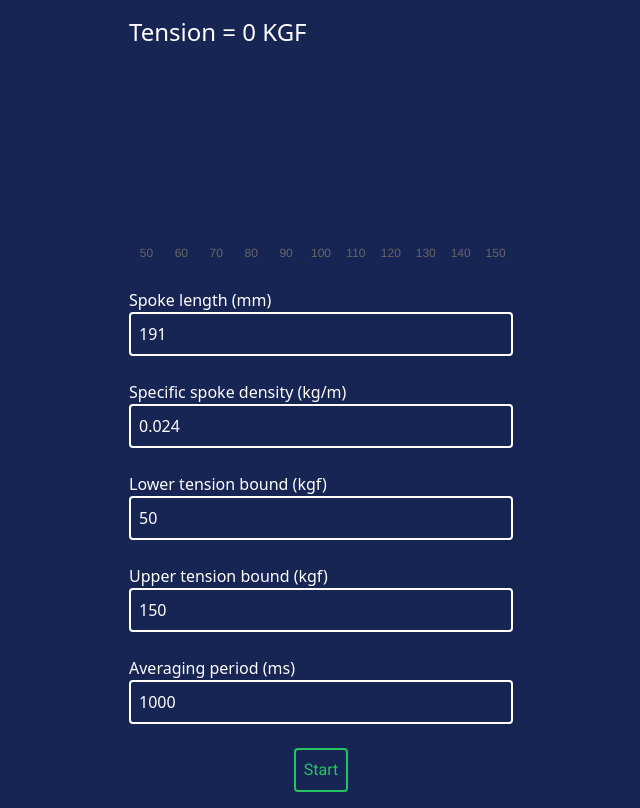
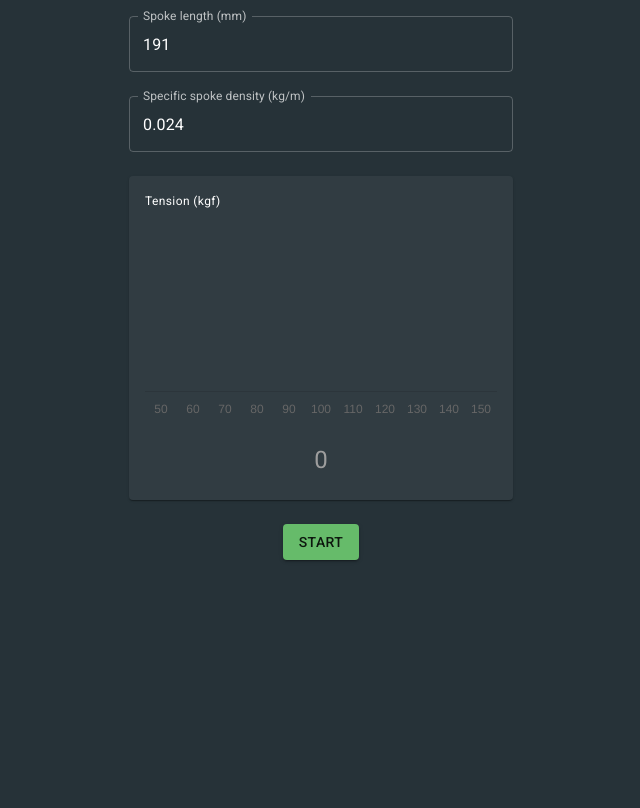
Before and after one commit to eyshella/bicycle-spoke-tension-meter, a Next.js app: page / in a window 1280 px wide. Shown: the whole page, without its empty margins (319-959 px from the left). Built offline with nearby package versions, Linux system fonts and the light colour scheme.

Commit message:
apply mui to part

```diff
--- a/package.json
+++ b/package.json
@@ -12,6 +12,7 @@
     "@emotion/react": "11.13.3",
     "@emotion/styled": "11.13.0",
     "@mui/material": "6.0.2",
+    "@mui/icons-material": "6.0.2",
     "chart.js": "4.4.4",
     "classnames": "2.5.1",
     "events": "3.3.0",
--- a/src/app/layout.tsx
+++ b/src/app/layout.tsx
@@ -24,7 +24,7 @@ export default function RootLayout({
       <link rel="icon" type="image/png" sizes="16x16" href="/favicon-16x16.png"/>
       <link rel="manifest" href="/site.webmanifest"/>
     </head>
-    <body className={classNames(font.className, 'bg-blue-950')}>{children}</body>
+    <body className={classNames(font.className, 'bg-blueGrey-900')}>{children}</body>
     </html>
   );
 }
--- a/src/app/view.tsx
+++ b/src/app/view.tsx
@@ -2,6 +2,9 @@
 import {memo, useEffect, useMemo, useRef} from "react";
 import {ceil, floor, forOwn, groupBy, mean, round} from "lodash";
 import Chart from 'chart.js/auto';
+import Button from '@mui/material/Button';
+import {blueGrey, deepOrange, green, grey, lightGreen, teal} from "@mui/material/colors";
+import {Card, CardContent, CardHeader, createTheme, TextField, ThemeProvider, Typography} from "@mui/material";
 
 const MIN_DB = -150
 const CHART_X_TICKS_AMOUNT = 10
@@ -28,6 +31,17 @@ type Props = {
     onStop: () => void
     amplitudeDeviationReliable: boolean
 }
+
+const darkTheme = createTheme({
+    palette: {
+        mode: 'dark',
+        primary: grey,
+        error: deepOrange,
+        background: {
+            paper: blueGrey[900],
+        }
+    }
+})
 
 export const HomePageView = memo((props: Props) => {
     const {
@@ -116,9 +130,9 @@ export const HomePageView = memo((props: Props) => {
     const barColors = useMemo(
         () => bars.map(([tension]) => amplitudeDeviationReliable
             ? ceil(tension) === ceil(tension_KGF) || floor(tension) === floor(tension_KGF)
-                ? 'green'
-                : 'blue'
-            : 'blue'
+                ? green['400']
+                : blueGrey[200]
+            : blueGrey[200]
         ),
         [bars, tension_KGF, amplitudeDeviationReliable]
     )
@@ -132,7 +146,7 @@ export const HomePageView = memo((props: Props) => {
             labels: bars.map(([frequency]) => frequency),
             datasets: [
                 {
-                    data: bars.map(([,amplitude]) => amplitude-MIN_DB),
+                    data: bars.map(([, amplitude]) => amplitude - MIN_DB),
                     backgroundColor: barColors,
                     barThickness: 'flex'
                 },
@@ -142,11 +156,91 @@ export const HomePageView = memo((props: Props) => {
     }, [bars, barColors]);
 
     return (
-        <main className={"flex flex-col items-center justify-start w-full bg-blue-950 text-white p-4"}>
+        <ThemeProvider theme={darkTheme}>
+            <main className={"flex flex-col items-center justify-start w-full p-4"}>
                 <div className={"flex flex-col items-stretch justify-start w-96 max-w-full mb-6"}>
-                <div className={`font-sans text-${amplitudeDeviationReliable ? 'green-500' : 'white'} text-2xl`}>
-                    Tension = {round(tension_KGF, 2)} KGF
+                    <TextField
+                        label="Spoke length (mm)"
+                        variant="outlined"
+                        color={"primary"}
+                        value={spokeLength_MM}
+                        onChange={it => onSpokeLength_MM_Change(+it.target.value)}
+                        disabled={started}
+                    />
                 </div>
+                <div className={"flex flex-col items-stretch justify-start w-96 max-w-full mb-6"}>
+                    <TextField
+                        label="Specific spoke density (kg/m)"
+                        variant="outlined"
+                        color={"primary"}
+                        value={spokeDensity_KG_M3}
+                        onChange={it => onSpokeDensity_KG_M3_Change(+it.target.value)}
+                        disabled={started}
+                    />
+                </div>
+                {/*<div className={"flex flex-col items-stretch justify-start w-96 max-w-full mb-6"}>*/}
+                {/*    <div className={"font-sans text-white text-base"}>*/}
+                {/*        Lower tension bound (kgf)*/}
+                {/*    </div>*/}
+                {/*    <input className={"font-sans text-white text-base border-white border-2 border-solid p-2 rounded"}*/}
+                {/*           type={"number"} value={lowerTensionBound_KGF}*/}
+                {/*           disabled={started}*/}
+                {/*           onChange={it => onLowerTensionBound_KGF_Change(+it.target.value)}/>*/}
+                {/*</div>*/}
+                {/*<div className={"flex flex-col items-stretch justify-start w-96 max-w-full mb-6"}>*/}
+                {/*    <div className={"font-sans text-white text-base"}>*/}
+                {/*        Upper tension bound (kgf)*/}
+                {/*    </div>*/}
+                {/*    <input className={"font-sans text-white text-base border-white border-2 border-solid p-2 rounded"}*/}
+                {/*           type={"number"} value={upperTensionBound_KGF}*/}
+                {/*           disabled={started}*/}
+                {/*           onChange={it => onUpperTensionBound_KGF_Change(+it.target.value)}/>*/}
+                {/*</div>*/}
+                {/*<div className={"flex flex-col items-stretch justify-start w-96 max-w-full mb-6"}>*/}
+                {/*    <div className={"font-sans text-white text-base"}>*/}
+                {/*        Averaging period (ms)*/}
+                {/*    </div>*/}
+                {/*    <input className={"font-sans text-white text-base border-white border-2 border-solid p-2 rounded"}*/}
+                {/*           type={"number"} value={averagingPeriod_MS}*/}
+                {/*           disabled={started}*/}
+                {/*           onChange={it => onAveragingPeriod_MS_Change(+it.target.value)}/>*/}
+                {/*</div>*/}
+
+                {/*<div className={"flex flex-col items-stretch justify-start w-96 max-w-full mb-6"}>*/}
+                {/*    <div className={"font-sans text-white text-base"}>*/}
+                {/*        DB bound*/}
+                {/*    </div>*/}
+                {/*    <input className={"font-sans text-white text-base border-white border-2 border-solid p-2 rounded"}*/}
+                {/*           type={"number"} value={dbBoundString}*/}
+                {/*           disabled={started}*/}
+                {/*           onChange={it => setDbBoundString(it.target.value)}/>*/}
+                {/*</div>*/}
+                <div className={"flex flex-col items-stretch justify-start w-96 max-w-full mb-6"}>
+                    <Card variant={'elevation'}>
+                        <CardHeader
+                            title={"Tension (kgf)"}
+                            titleTypographyProps={{
+                                variant: 'caption',
+                            }}
+                        />
+                        <CardContent>
+                            <div
+                                className={"flex flex-col items-center justify-center w-96 max-w-full mb-6 border-border-grey-500"}>
+                                <canvas className={"size-full"} ref={canvasRef}/>
+                            </div>
+                            <Typography textAlign={'center'} variant={'h5'} color={amplitudeDeviationReliable ? 'success' : 'primary'}>
+                                {round(tension_KGF, 2)}
+                            </Typography>
+                        </CardContent>
+                    </Card>
+                    {/*<TextField*/}
+                    {/*    label="Tension (kgf)"*/}
+                    {/*    variant="outlined"*/}
+                    {/*    color={amplitudeDeviationReliable ? 'success' : 'primary'}*/}
+                    {/*    value={round(tension_KGF, 2)}*/}
+                    {/*    disabled={!started}*/}
+                    {/*    focused*/}
+                    {/*/>*/}
                     {/*<div className={"font-sans text-white text-2xl"}>*/}
                     {/*    Deviation = {round(amplitudeDeviation, 2)}*/}
                     {/*</div>*/}
@@ -158,87 +252,13 @@ export const HomePageView = memo((props: Props) => {
                     {/*    HZ*/}
                     {/*</div>*/}
                 </div>
-
-            <div className={"flex flex-col items-center justify-center w-96 max-w-full mb-6"}>
-                <canvas className={"size-full"} ref={canvasRef}/>
-            </div>
-            <div className={"flex flex-col items-stretch justify-start w-96 max-w-full mb-6"}>
-                <div className={"font-sans text-white text-base"}>
-                    Spoke length (mm)
-                </div>
-                <input className={"font-sans text-white text-base border-white border-2 border-solid p-2 rounded"}
-                       type={"number"} value={spokeLength_MM}
-                       disabled={started}
-                       onChange={it => onSpokeLength_MM_Change(+it.target.value)}/>
-            </div>
-            <div className={"flex flex-col items-stretch justify-start w-96 max-w-full mb-6"}>
-                <div className={"font-sans text-white text-base"}>
-                    Specific spoke density (kg/m)
-                </div>
-                <input className={"font-sans text-white text-base border-white border-2 border-solid p-2 rounded"}
-                       type={"number"} value={spokeDensity_KG_M3}
-                       disabled={started}
-                       onChange={it => onSpokeDensity_KG_M3_Change(+it.target.value)}/>
-            </div>
-            <div className={"flex flex-col items-stretch justify-start w-96 max-w-full mb-6"}>
-                <div className={"font-sans text-white text-base"}>
-                    Lower tension bound (kgf)
-                </div>
-                <input className={"font-sans text-white text-base border-white border-2 border-solid p-2 rounded"}
-                       type={"number"} value={lowerTensionBound_KGF}
-                       disabled={started}
-                       onChange={it => onLowerTensionBound_KGF_Change(+it.target.value)}/>
-            </div>
-            <div className={"flex flex-col items-stretch justify-start w-96 max-w-full mb-6"}>
-                <div className={"font-sans text-white text-base"}>
-                    Upper tension bound (kgf)
-                </div>
-                <input className={"font-sans text-white text-base border-white border-2 border-solid p-2 rounded"}
-                       type={"number"} value={upperTensionBound_KGF}
-                       disabled={started}
-                       onChange={it => onUpperTensionBound_KGF_Change(+it.target.value)}/>
-            </div>
-            <div className={"flex flex-col items-stretch justify-start w-96 max-w-full mb-6"}>
-                <div className={"font-sans text-white text-base"}>
-                    Averaging period (ms)
-                </div>
-                <input className={"font-sans text-white text-base border-white border-2 border-solid p-2 rounded"}
-                       type={"number"} value={averagingPeriod_MS}
-                       disabled={started}
-                       onChange={it => onAveragingPeriod_MS_Change(+it.target.value)}/>
-            </div>
-
-            {/*<div className={"flex flex-col items-stretch justify-start w-96 max-w-full mb-6"}>*/}
-            {/*    <div className={"font-sans text-white text-base"}>*/}
-            {/*        DB bound*/}
-            {/*    </div>*/}
-            {/*    <input className={"font-sans text-white text-base border-white border-2 border-solid p-2 rounded"}*/}
-            {/*           type={"number"} value={dbBoundString}*/}
-            {/*           disabled={started}*/}
-            {/*           onChange={it => setDbBoundString(it.target.value)}/>*/}
-            {/*</div>*/}
-
                 <div className={"flex flex-row items-center justify-start gap-4"}>
-                {started && (
-                    <button
-                        className={"border-2 border-solid border-red-500 text-red-500 hover:border-red-600 hover:text-red-600 active:border-red-700 active:text-red-700 p-2 cursor-pointer rounded"}
-                        disabled={!started}
-                        onClick={onStop}
-                    >
-                        Stop
-                    </button>
-                )}
-
-                {!started && (
-                    <button
-                        className={"border-2 border-solid border-green-500 text-green-500 hover:border-green-600 hover:text-green-600 active:border-green-700 active:text-green-700 p-2 cursor-pointer rounded"}
-                        disabled={started}
-                        onClick={onStart}
-                    >
-                        Start
-                    </button>
-                )}
+                    <Button onClick={started ? onStop : onStart} variant={"contained"}
+                            color={started ? "error" : "success"}>
+                        {started ? "Stop" : "Start"}
+                    </Button>
                 </div>
             </main>
+        </ThemeProvider>
     );
 })
--- a/tailwind.config.ts
+++ b/tailwind.config.ts
@@ -1,4 +1,5 @@
 import type { Config } from "tailwindcss";
+import * as colors from '@mui/material/colors'
 
 const config: Config = {
   content: [
@@ -7,13 +8,10 @@ const config: Config = {
     "./src/app/**/*.{js,ts,jsx,tsx,mdx}",
   ],
   theme: {
-    extend: {
-      backgroundImage: {
-        "gradient-radial": "radial-gradient(var(--tw-gradient-stops))",
-        "gradient-conic":
-          "conic-gradient(from 180deg at 50% 50%, var(--tw-gradient-stops))",
-      },
-    },
+    colors: {
+      ...colors,
+      white: '#ffffff'
+    }
   },
   plugins: [],
 };
```
Lines whose indentation alone changed are shown as unchanged.
